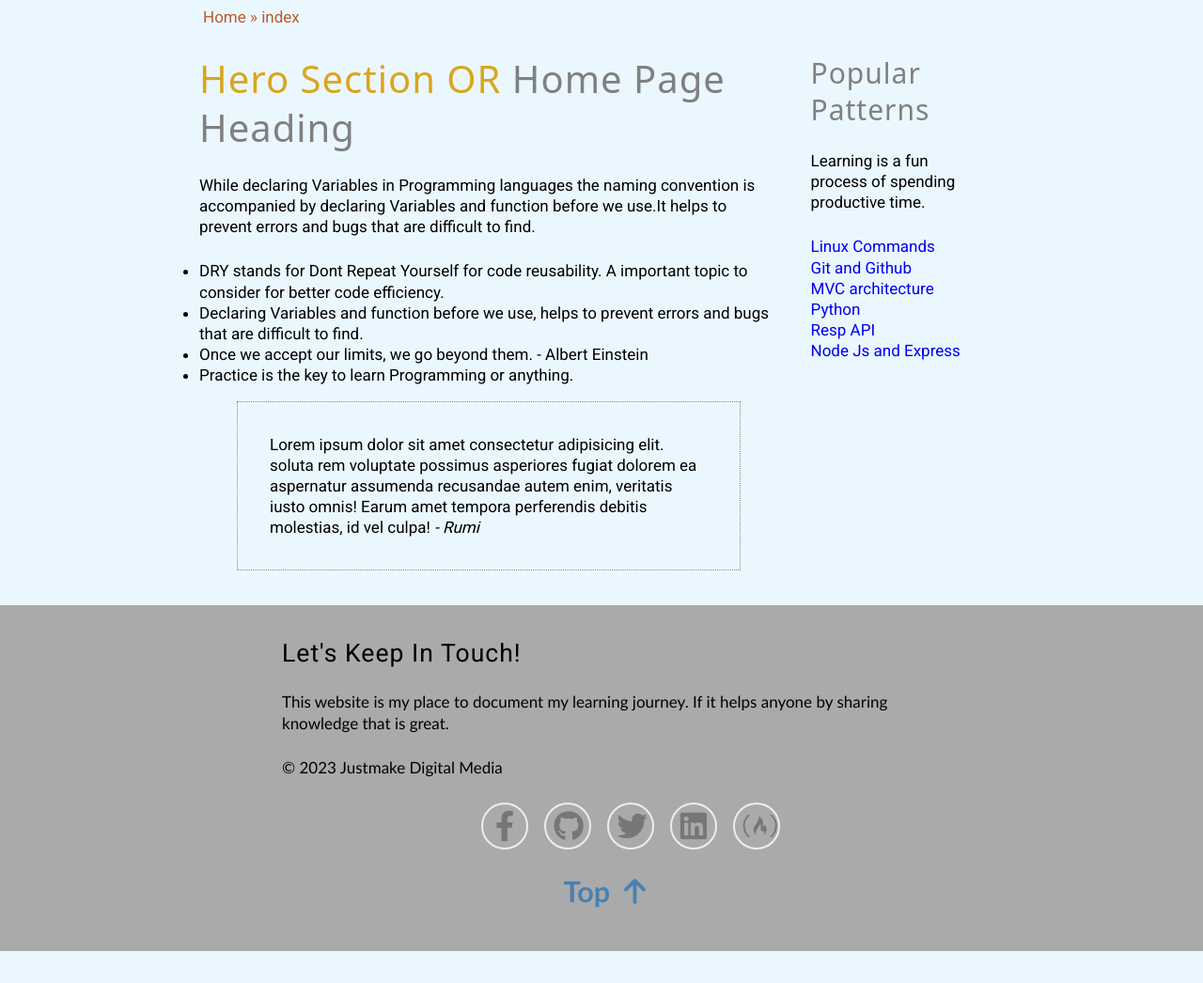
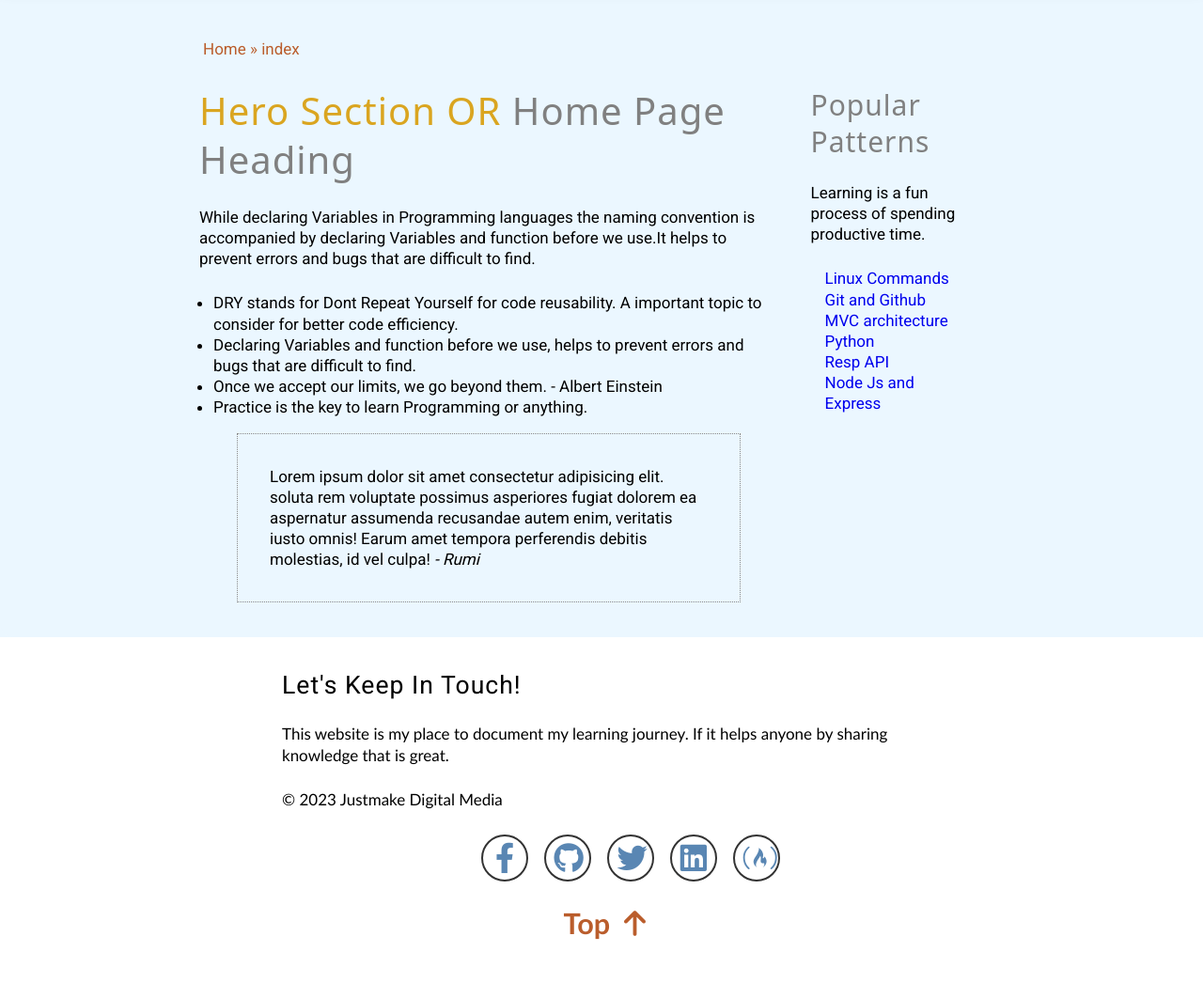
Before and after one commit to Namrajp/Namrajp.github.io, a plain HTML site: page index.html in a window 1280 px wide. Shown: the part 147-1193 px from the top of the page at 94% size. Before the commit the page ends 1159 px from the top, so only its background shows below. Drawn offline with Linux system fonts and the light colour scheme.

Commit message:
Feat: Added marginleft for ul and footer bg & icons colors match header complement color

```diff
--- a/scss/_global.scss
+++ b/scss/_global.scss
@@ -23,7 +23,7 @@ body {
 
 ul {
   list-style-type: none;
-  margin: 0;
+  margin-left: 15px;
 }
 a {
   text-decoration: none;
--- a/scss/layouts/_footer.scss
+++ b/scss/layouts/_footer.scss
@@ -16,11 +16,11 @@
       text-align: center;
       margin-bottom: 1rem;
       padding: 0.5rem;
-      border: 2px solid #eee;
-      color: #777;
+      border: 2px solid #333;
+      color: dodgerblue;
       filter: grayscale(60%);
       &:hover {
-        background-color: dodgerblue;
+        background-color: var(--primary-500);
       }
     }
   }
@@ -32,7 +32,7 @@ footer {
   max-width: 100vw;
   font-family: "Trebuchet MS", "Lucida Sans Unicode", "Lucida Grande",
     "Lucida Sans", Arial, sans-serif;
-  background-color: #aaa;
+  background-color: #fff;
   h4 {
     margin-top: 2rem;
   }
@@ -46,7 +46,7 @@ footer .footer-div {
 }
 
 div.top a {
-  color: steelblue;
+  color: var(--primary-500);
   font-weight: 600;
   font-size: 1.8rem;
 }
```
Also changed, not shown: dist/css/style.css, 1 other file.
